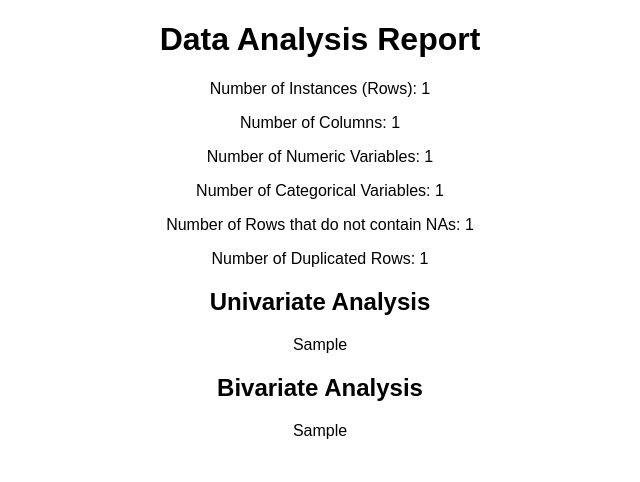
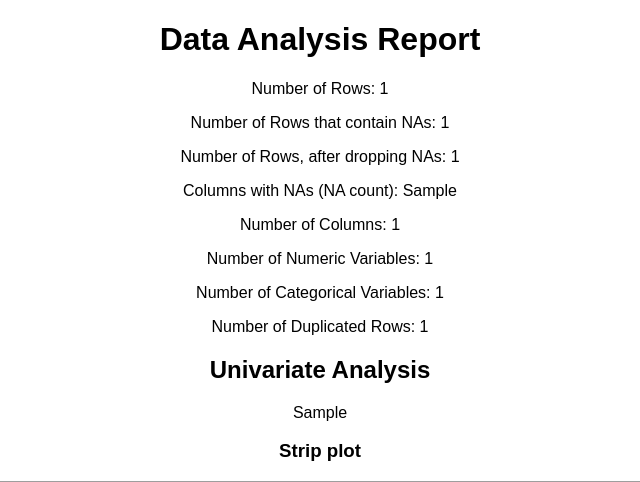
Before and after one commit to m-a-r-i-o/torreglia, a Flask app: template templates/report.html in a window 1280 px wide. Shown: the top 482 px of the page, without its empty margins (320-960 px from the left). Before the commit the page ends 439 px from the top, so only its background shows below. Run offline with Flask 3, Linux system fonts and the light colour scheme; the template is opened without the code that fills it: most values are stand-ins (such as "Sample title", 1, 10 or a date in 2020); grey boxes are pictures that could not be loaded.

Commit message:
first decent version

```diff
--- a/app.py
+++ b/app.py
@@ -3,6 +3,9 @@ import pandas as pd
 import numpy as np
 from scipy.stats import shapiro, spearmanr
 from scipy.stats import skew, kurtosis
+import matplotlib.pyplot as plt
+import seaborn as sns
+import os
 
 app = Flask(__name__)
 
@@ -22,15 +25,19 @@ def upload():
     if request.method == 'POST':
         file = request.files['datafile']
         if file:
-            df = pd.read_csv(file)
+            df = pd.read_csv(file, na_values=['NA', 'na', 'N/A', 'n/a', 'nan', 'NaN', 'NAN'])
+            init_num_rows = df.shape[0]
+            # NAs and duplicated
+            df_no_nan = df.dropna(axis=0, how='any')
+            num_rows_no_nan = df_no_nan.shape[0]
+
+            duplicates = df_no_nan.duplicated()
+            num_duplicated_rows = duplicates.sum()
+
+            na_count = df.isna().sum()
+
+            #Sanitize column names
             df = sanitize_column_names(df)
-
-            # NAs and duplicated
-            df_no_nan = df.dropna()
-            num_rows_no_nan = len(df_no_nan)
-
-            duplicates = df.duplicated()
-            num_duplicated_rows = duplicates.sum()
 
             # Preprocessing: remove NAs
             df.dropna(inplace=True)
@@ -39,31 +46,81 @@ def upload():
             univariate_analysis = {}
             for column in df.columns:
                 if df[column].dtype in ['int64', 'float64']:
+                    normal_p = shapiro(df[column])[1]
+                    lognormal_p = 1
+                    if (min(df[column]) > 0):
+                        lognormal_p = shapiro(np.log(df[column]))[1]
+                    normal_verdict = ' '
+                    lognormal_verdict = ' '
+                    if(normal_p < 0.05):
+                        normal_verdict = 'No'
+                    if(lognormal_p < 0.05):
+                        lognormal_verdict = 'No'
                     univariate_analysis[column] = {
                         'mean': round_to_significant_digits(df[column].mean(), 2),
-                        'std_dev': round_to_significant_digits(df[column].std(), 2),
+                        'std': round_to_significant_digits(df[column].std(), 2),
                         'skewness': round_to_significant_digits(skew(df[column]), 2),
                         'kurtosis': round_to_significant_digits(kurtosis(df[column]), 2),
                         'min': round_to_significant_digits(df[column].min(), 2),
                         'max': round_to_significant_digits(df[column].max(), 2),
                         'median': round_to_significant_digits(df[column].median(), 2),
-                        'iqr': round_to_significant_digits(df[column].quantile(0.75) - df[column].quantile(0.25),2),
-                        'shapiro_test_p_value': round_to_significant_digits(shapiro(df[column])[1], 2),
+                        'IQR': round_to_significant_digits(df[column].quantile(0.75) - df[column].quantile(0.25),2),
+                        'Normal?': normal_verdict,
+                        'p_n': round_to_significant_digits(normal_p, 2),
+                        'Lognormal?': lognormal_verdict,
+                        'p_logn': round_to_significant_digits(lognormal_p, 2)
                     }
 
             # Bivariate analysis: correlation matrix using Spearman correlation
             corr_matrix = (df.corr(method='spearman')).applymap(lambda x: round_to_significant_digits(x, 2)).to_html()
 
+            na_count_nice = na_count[na_count>0]
+            if(len(na_count_nice) == 0):
+                na_count_nice = "None"
+            else:
+                na_count_nice = na_count_nice.to_dict()
+                na_count_nice = ', '.join(f'{k} ({v})' for k, v in na_count_nice.items())
+
+            # Filter out non-numeric columns
+            df_numeric = df.select_dtypes(include=['int64', 'float64'])
+
+            # Reshape the data.
+            df_melted = pd.melt(df_numeric)
+
+            # Create the violin plot.
+            plt.figure(figsize=(12,6))
+            #sns.violinplot(y="variable", x="value", data=df_melted, inner=None)
+
+            # Overlay a strip plot.
+            sns.stripplot(y="variable", x="value", data=df_melted, color="k", jitter=True)
+
+            # Save the figure
+            plt.savefig("static/images/violin_plot.png", bbox_inches='tight')
+            plt.close()
+
+            if not os.path.exists('static/images/histograms'):
+                os.makedirs('static/images/histograms')
+
+            # For each column in the DataFrame, create a histogram and save it as an image.
+            for column in df_numeric.columns:
+                plt.figure()  # Create a new figure
+                sns.histplot(df_numeric[column], kde=False, bins = int(1.5*np.sqrt(df_numeric.shape[0])), color='gray', edgecolor=None)  # Create the histogram
+                plt.savefig(f'static/images/histograms/histogram_{column}.png', bbox_inches='tight')  # Save the figure
+                plt.close()  # Close the figure
+
             return render_template(
                 'report.html',
+                num_initial_instances=init_num_rows,
                 num_instances=df.shape[0],
-                num_instances_not_nan = num_rows_no_nan,
+                num_instances_nan = init_num_rows - num_rows_no_nan,
                 num_duplicated_instances = num_duplicated_rows,
                 num_columns=df.shape[1],
                 num_numeric=len(df.select_dtypes(include=['int64', 'float64']).columns),
                 num_categorical=len(df.select_dtypes(include=['object']).columns),
                 univariate_analysis=pd.DataFrame(univariate_analysis).transpose().to_html(),
-                bivariate_analysis=corr_matrix
+                columns_with_NAs=na_count_nice,
+                bivariate_analysis=corr_matrix,
+                num_columns_list=df_numeric.columns.tolist()  # add this line
             )
     return render_template('upload.html')
 
--- a/templates/report.html
+++ b/templates/report.html
@@ -7,20 +7,30 @@
 <body>
     <div class="container">
         <h1>Data Analysis Report</h1>
-        <p>Number of Instances (Rows): {{ num_instances }}</p>
+        <p>Number of Rows: {{ num_initial_instances }}</p>
+        <p>Number of Rows that contain NAs: {{ num_instances_nan }}</p>
+        <p>Number of Rows, after dropping NAs: {{ num_instances }}</p>
+        <p>Columns with NAs (NA count): {{ columns_with_NAs }} </p>
         <p>Number of Columns: {{ num_columns }}</p>
         <p>Number of Numeric Variables: {{ num_numeric }}</p>
         <p>Number of Categorical Variables: {{ num_categorical }}</p>
-        <p>Number of Rows that do not contain NAs: {{ num_instances_not_nan}}</p>
-        <p>Number of Duplicated Rows: {{num_duplicated_instances}}</p>
+        <p>Number of Duplicated Rows: {{ num_duplicated_instances }}</p>
+
         <!-- Display univariate analysis -->
         <h2>Univariate Analysis</h2>
         <div id="univariate_analysis">
             {{ univariate_analysis | safe }}
+            <h3>Strip plot</h3>
+            <img src="{{ url_for('static', filename='images/violin_plot.png') }}" alt="Strip Plot">
+            <h3>Histograms</h3>
+                {% for column in num_columns_list %}
+        <img src="{{ url_for('static', filename='images/histograms/histogram_' + column + '.png') }}" alt="{{ column }} Histogram">
+    {% endfor %}
         </div>
 
         <!-- Display bivariate analysis -->
         <h2>Bivariate Analysis</h2>
+        <h3>Correlation matrix</h3>
         <div id="bivariate_analysis">
             {{ bivariate_analysis | safe }}
         </div>
```
